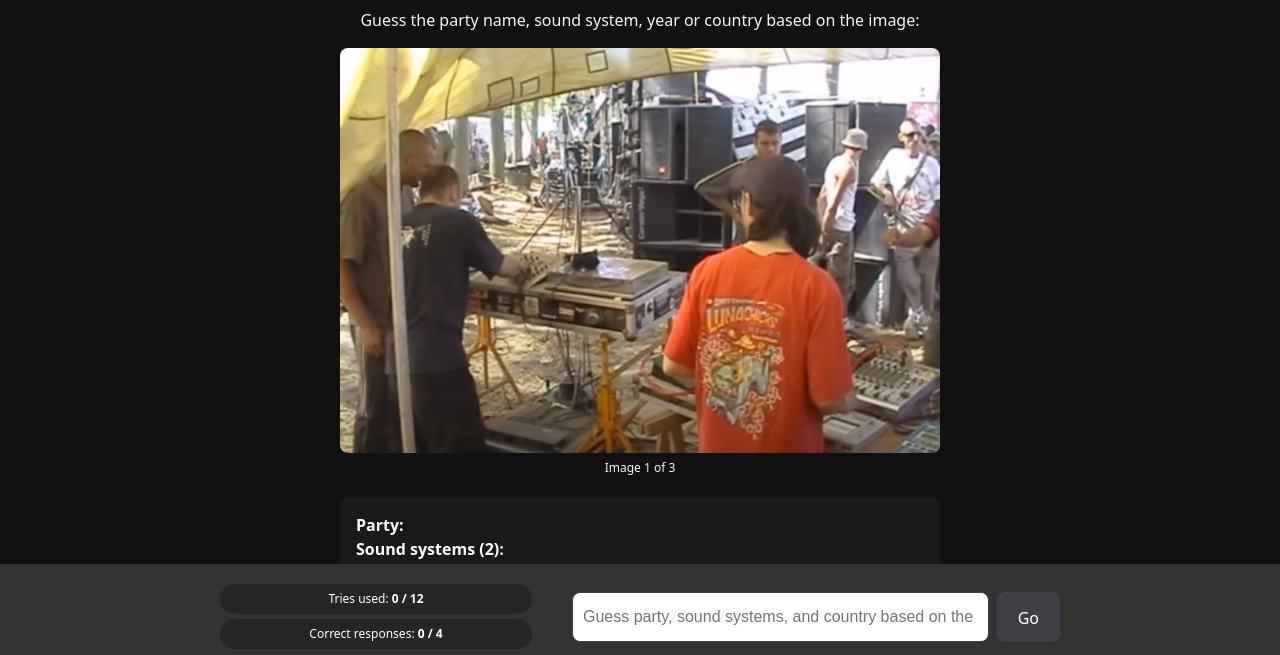
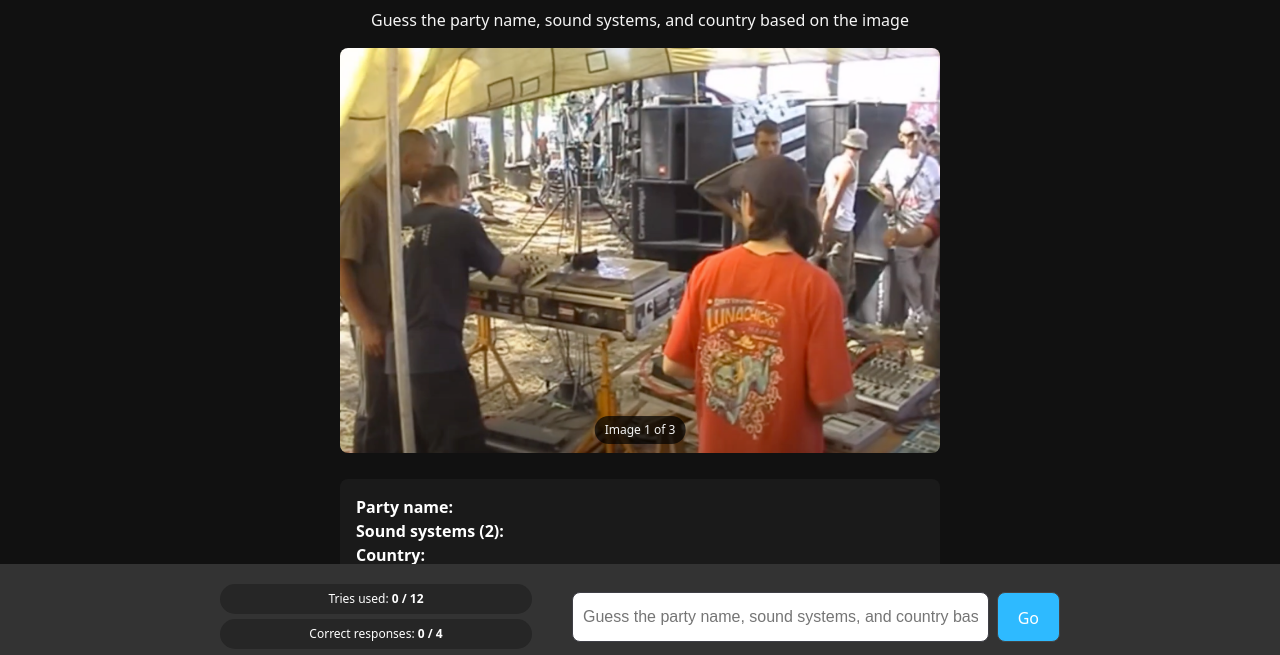
Before and after one commit to teknoquiz23/teknoquiz, a website built with Vite: page index.html in a window 1280 px wide. Shown: the part 131-786 px from the top of the page. Built offline with nearby package versions, Linux system fonts and the light colour scheme; files whose address does not match are found by name.

Commit message:
minor improvements

```diff
--- a/index.html
+++ b/index.html
@@ -24,7 +24,7 @@
     <div class="wrap">
 
       <h1>🔊 Tekno Guesser</h1>
-      <p>Guess the party name, sound system, year or country based on the image:</p>
+
       <div id="app"></div>
       <div id="try-again" style="display:none;">
         <h2 style="text-align:center; color:rgb(255, 0, 0);">🚓 You failed! 🚨</h2>
--- a/src/main.ts
+++ b/src/main.ts
@@ -108,13 +108,13 @@ function showNextImage(appState: AppState) {
 // --- Rendering ---
 function renderGameUI(appState: AppState) {
   document.querySelector<HTMLDivElement>('#app')!.innerHTML = `
+    <p>${appState.inputDescription}</p>
     <div class="game">
-
       <div class="image-container">
         <img src="/parties/${appState.currentImage}-${appState.roundImage}.png" alt="Random party" style="width: 100%; border-radius: 8px;" />
+        <p id="round-image-counter" class="round-image-counter">Image ${appState.roundImage} of ${MAX_IMAGES}</p>
+      </div>
 
-      </div>
-      <p id="round-image-counter" style="text-align: center; margin:0; margin-bottom: 20px; text-align: center; font-size: 12px;">Image ${appState.roundImage} of ${MAX_IMAGES}</p>
       <div class="game-ui">
         <div class="game-ui-inner">
           <div class="progress-bars">
@@ -140,8 +140,8 @@ function renderGameUI(appState: AppState) {
       </div>
       <div id="hints-wrap" class="hints-wrap" style="margin:0;margin-bottom: 2rem;"></div>
       <div class="results-data">
-          ${generateRoundHTML(appState.roundInfo)}
-        </div>
+        ${generateRoundHTML(appState.roundInfo)}
+      </div>
     </div>
   `
 }
--- a/src/parties.ts
+++ b/src/parties.ts
@@ -2,13 +2,13 @@
 export const parties = [
   {
     id: "a32d23c32c",
-    Party: "Dragon festival",
+    "Party name": "Dragon festival",
     Country: "Spain",
     Year: "2006"
   },
   {
     id: "ds42f3fv2cv2v2v",
-    Party: "New year",
+    "Party name": "New year",
     "Sound system": "Rizomatik",
     Country: "Spain",
     Year: "2007"
@@ -31,13 +31,13 @@ export const parties = [
   },
   {
     id: "123124151251",
-    Party: "Czechtek",
+    "Party name": "Czechtek",
     Country: "Czech Republic",
     Year: "2005"
   },
   {
     id: "2f2ef23f23",
-    Party: "Vendetta",
+    "Party name": "Vendetta",
     "Sound systems": ["Oxyde", "Trakkas"],
     Country: "Italy",
   }
--- a/src/setupRoundInfo.ts
+++ b/src/setupRoundInfo.ts
@@ -9,12 +9,12 @@ function getPlayedGameIds(): string[] {
 function generateInputDescription(roundInfo : { [key: string]: string | string[] }): string {
   const keys = Object.keys(roundInfo).map(key => key.toLowerCase());
   if (keys.length === 0) return '';
-  if (keys.length === 1) return `Guess ${keys[0]} based on the image`;
-  if (keys.length === 2) return `Guess ${keys[0]} and ${keys[1]} based on the image`;
+  if (keys.length === 1) return `Guess the ${keys[0]} based on the image`;
+  if (keys.length === 2) return `Guess the ${keys[0]} and ${keys[1]} based on the image`;
   // For 3 or more keys, join with commas and 'and' before the last
   const allButLast = keys.slice(0, -1).join(', ');
   const last = keys[keys.length - 1];
-  return `Guess ${allButLast}, and ${last} based on the image`;
+  return `Guess the ${allButLast}, and ${last} based on the image`;
 }
 
 export function setupRoundInfo(appState: {
--- a/src/style.css
+++ b/src/style.css
@@ -184,10 +184,9 @@ input[type="text"] {
   font-size: 16px;
   font-weight: 500;
   font-family: inherit;
-  background-color: #1a1a1a;
+  background-color: #2ebaff;
   cursor: pointer;
   transition: border-color 0.25s;
-  background: rgb(63, 63, 70);
   color: #fff;
   border: 1px solid #444;
 }
@@ -200,11 +199,9 @@ button {
   font-size: 1em;
   font-weight: 500;
   font-family: inherit;
-  background-color: #1a1a1a;
+  background-color: #2ebaff;
   cursor: pointer;
   transition: border-color 0.25s;
-
-  background: rgb(63, 63, 70);
   color: #fff;
   border: 1px solid #444;
 }
@@ -265,6 +262,22 @@ button:focus-visible {
   background-position: right 10px center;
 }
 
+.image-container{
+  position: relative;
+  margin-bottom: 20px;
+}
+.round-image-counter {
+  position: absolute;
+  bottom: 15px;
+  left: 50%;
+  transform: translateX(-50%);
+  background-color: rgba(0, 0, 0, 0.7);
+  padding: 5px 10px;
+  border-radius: 50px;
+  margin:0;
+  font-size: 12px;
+}
+
 
 
 
```
